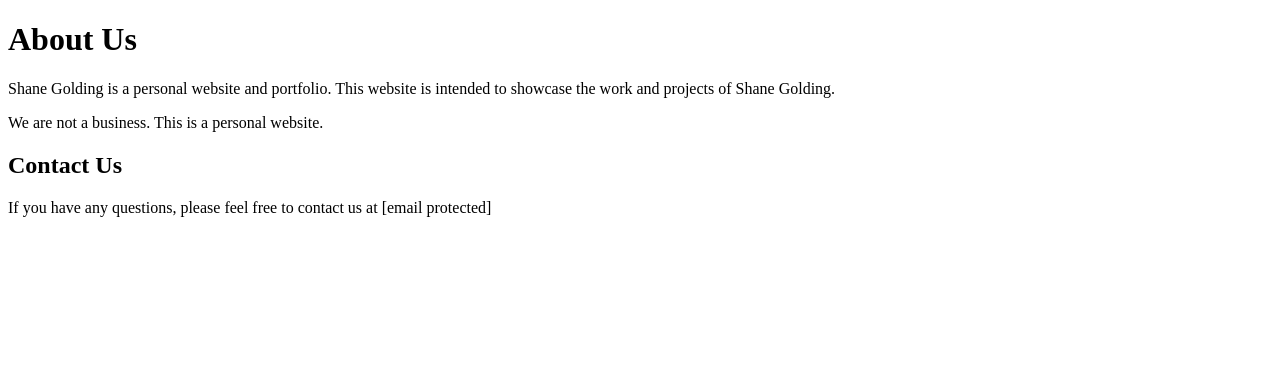
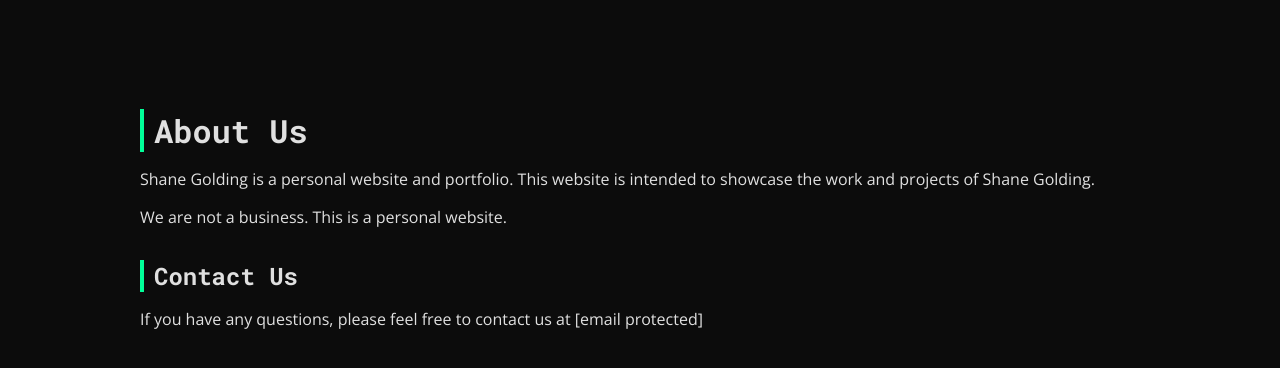
Before and after one commit to sgolding81/shanegolding-website, a plain HTML site: page about.html in a window 1280 px wide. Drawn offline with nearby package versions, Linux system fonts and the light colour scheme.

Commit message:
fix: Improve styling of secondary pages
The `about.html`, `privacy.html`, and `terms.html` pages had very small
margins and were difficult to read.

This commit adds inline CSS to these pages to improve their layout and
readability, matching the style of the main page.

```diff
--- a/about.html
+++ b/about.html
@@ -4,7 +4,38 @@
     <meta charset="UTF-8">
     <meta name="viewport" content="width=device-width, initial-scale=1.0">
     <title>About Us - Shane Golding</title>
-    <link rel="stylesheet" href="style.css">
+    <link href="https://fonts.googleapis.com/css2?family=Open+Sans:wght@300;400;700&family=Roboto+Mono:wght@400;700&display=swap" rel="stylesheet">
+    <style>
+        body {
+            font-family: 'Open Sans', sans-serif;
+            background-color: #0c0c0c;
+            color: #e0e0e0;
+            -webkit-font-smoothing:antialiased;
+            -moz-osx-font-smoothing:grayscale;
+        }
+        .container {
+            max-width: 1000px;
+            margin: 0 auto;
+            padding: 5rem 2rem;
+        }
+        h1 {
+            font-family: 'Roboto Mono', monospace;
+            font-size: 2rem;
+            margin-bottom: 1rem;
+            border-left: 4px solid #00ff99;
+            padding-left: 10px;
+            font-weight: 700;
+        }
+        h2 {
+            font-family: 'Roboto Mono', monospace;
+            font-size: 1.5rem;
+            margin-top: 2rem;
+            margin-bottom: 1rem;
+            border-left: 4px solid #00ff99;
+            padding-left: 10px;
+            font-weight: 700;
+        }
+    </style>
 </head>
 <body>
     <div class="container">
```
Also changed, not shown: privacy.html (+32 -1 lines), terms.html (+32 -1 lines).
